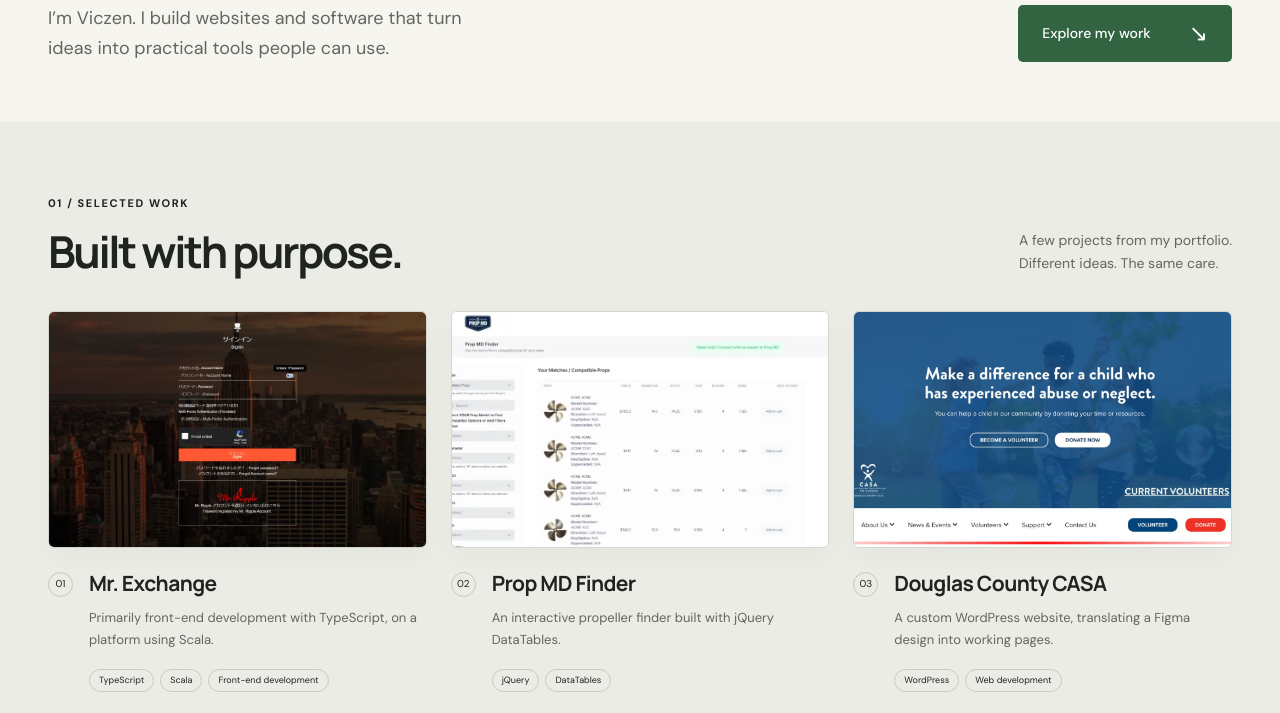
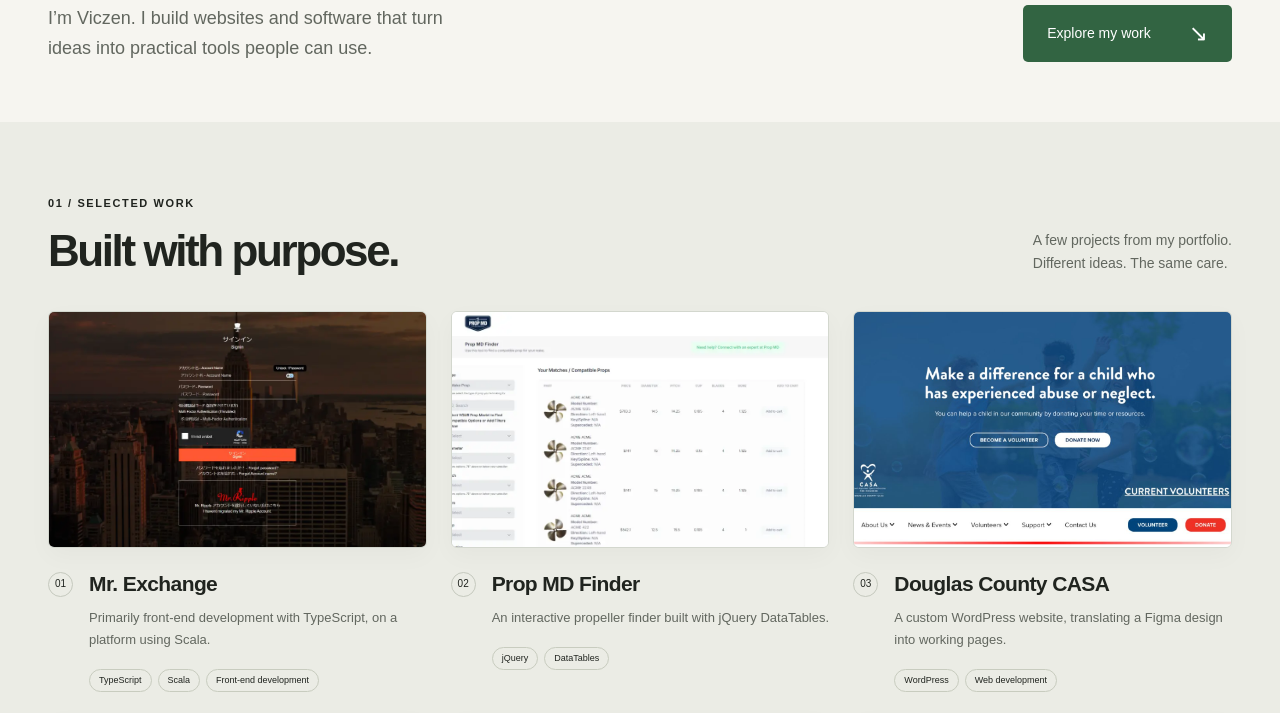
Before and after one commit to viczgowp-dev/vic-dev, a plain HTML site: page index.html in a window 1280 px wide. Shown: the part 475-1188 px from the top of the page. Drawn offline with Linux system fonts and the light colour scheme.

Commit message:
Prepare direct font loading for SEO update

```diff
--- a/assets/css/styles.css
+++ b/assets/css/styles.css
@@ -1,4 +1,3 @@
-@import url('https://fonts.googleapis.com/css2?family=DM+Sans:wght@400;500;600;700&family=Manrope:wght@400;500;600;650;700;750;800&display=swap');
 :root {
   --paper:#f6f5f0;
   --ink:#20241f;
```
